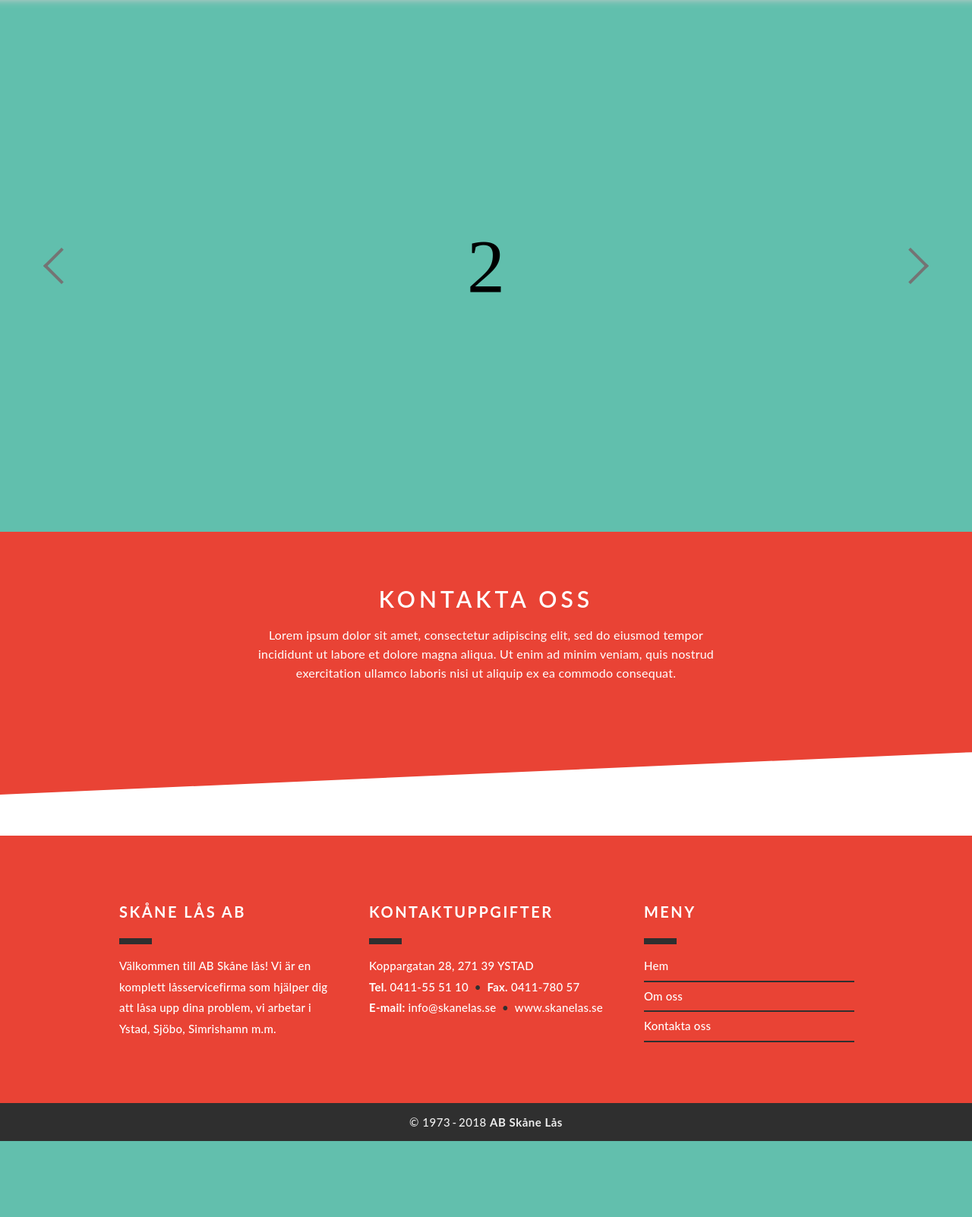
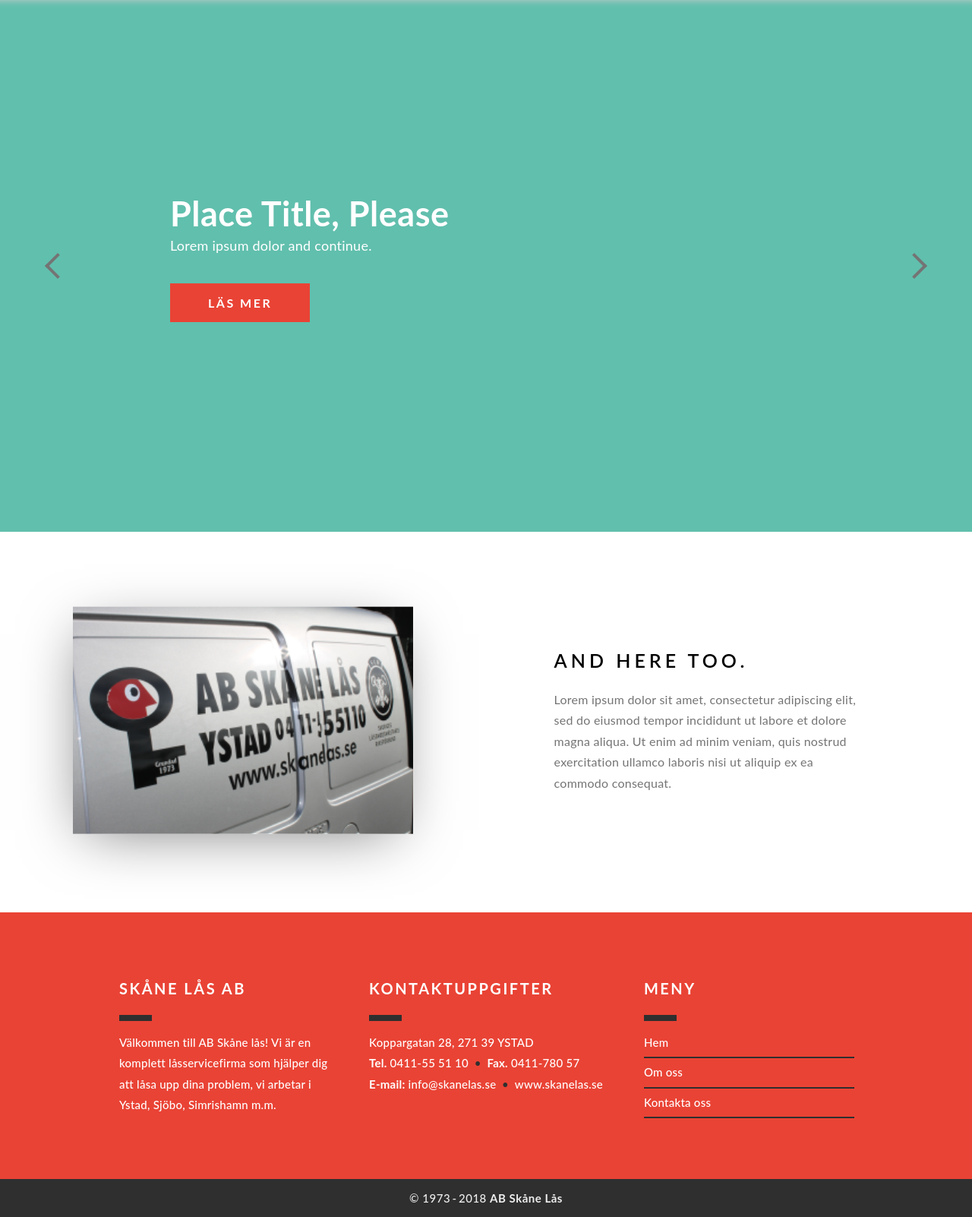
Before and after one commit to WebCreatorUF/Websites, a PHP site: page / in a window 1280 px wide. Shown: the part 65-1667 px from the top of the page at 76% size. Before the commit the page ends 1567 px from the top, so only its background shows below. Run offline with PHP 8.4, Linux system fonts and the light colour scheme; some libraries are stand-ins or nearby versions; some web fonts are replaced.

Commit message:
Add files via upload

```diff
--- a/Projekt_1/index.html
+++ b/Projekt_1/index.html
@@ -24,13 +24,11 @@
 						<div class="sidebar-header">
 							<a href="index.html"><!---SKÅNE LÅS AB--></a>
 						</div>
+						<div class="sidebar-underheader"></div>
 						<ul class="sidebar-list components">
 							<p><a href="index.html">Hem</a></p>
-							<hr style="width:200px; margin:0 auto; border:4px solid #2F2F2F;">
 							<p><a href="Om_oss.html">Om oss</a></p>
-							<hr style="width:200px; margin:0 auto; border:4px solid #2F2F2F;">
 							<p><a href="Kontakta_Oss.php">Kontakta oss</a></p>
-							<hr style="width:200px; margin:0 auto; border:4px solid #2F2F2F;">
 						</ul>
 					</div>
 					<div class="navbar-header">
@@ -68,22 +66,34 @@
                     	<div class="slider-wrapperI">
                       		<div class="inner-wrapperI">
                         		<div class="slide" style="background: #CC5C8C;">1</div>
-                        		<div class="slide" style="background: #61BFAD;">2</div>
+                        		<div class="slide" style="background: #61BFAD;">
+									<div class="slide_content">
+										<h2>Place Title, Please</h2>
+										<p>Lorem ipsum dolor and continue.</p>
+										<a class="submit">LÄS MER</a>
+									</div>
+								</div>
                         		<div class="slide" style="background: #F0CF61;">3</div>
                       		</div>
                     	</div>
                         <div class="buttonI prevI"></div>
                         <div class="buttonI nextI"></div>
                 	</div>
-                    <div>
-                    	<div class="article_top">
-                        	<div class="inner_article_top">
-                                <h1>KONTAKTA OSS</h1>
-                                <p>Lorem ipsum dolor sit amet, consectetur adipiscing elit, sed do eiusmod tempor incididunt ut labore et dolore magna aliqua. Ut enim ad minim veniam, quis nostrud exercitation ullamco laboris nisi ut aliquip ex ea commodo consequat.</p>
-                            </div>
-						</div>
-                   		<div class="rotate"></div>
-             		</div>
+                    <div class="article_about">
+                        <ul>
+                            <li>
+								<div class="img_about">
+									<img src="Bilder/Other/1.png" alt="about">
+								</div>
+                            </li>
+                            <li>
+								<div class="container_text">
+									<h2>AND HERE TOO.</h2>
+									<p>Lorem ipsum dolor sit amet, consectetur adipiscing elit, sed do eiusmod tempor incididunt ut labore et dolore magna aliqua. Ut enim ad minim veniam, quis nostrud exercitation ullamco laboris nisi ut aliquip ex ea commodo consequat.</p>
+								</div>
+                            </li>
+                        </ul>
+                    </div>
             	</div>
             </article>
 			<footer>
--- a/Projekt_1/style.css
+++ b/Projekt_1/style.css
@@ -326,7 +326,7 @@
 	position: relative;
 	width: 50%;
 	text-align: center;
-	line-height: 25px;
+	line-height: 27.5px;
 }
 
 .container_slide {
@@ -525,9 +526,41 @@
 	align-items: center;
 }
 
+.slide_content h2 {
+	font-size: 45px;
+	font-family:"Lato";
+	text-align: left;
+	letter-spacing: 0.5px;
+	color: #fff;
+}
+
+.slide_content p {
+	font-size: 18px;
+	font-family: "Lato";
+	text-align: left;
+	letter-spacing: 0.25px;
+	color: #fff;
+}
+
+.slide_content {
+	width: 100%;
+    height: auto;
+	top: 0%;
+    left: 17.5%;
+    position: relative;
+}
+
+.slide:nth-child(2) h2 {
+	line-height: 5px;
+}
+
+.slide:nth-child(2) p {
+	line-height: 5px;
+}
+
 .buttonI {
-  width: 30px;
-  height: 30px;
+  	width: 20px;
+  	height: 20px;
   	border-top: 4px solid #747474;
   	position: absolute;
   	cursor: pointer;
@@ -558,26 +591,27 @@
     border-top: 4px solid #e94335;
 }
 
-/*
-input[type=submit] {
+
+.submit {
 	background: none;
     background-color: #e94335;
     border: none;
-    padding: 14px 25px;
+    padding: 16px 50px;
     color: #fff;
+	top: -30px;
     font-weight: bolder;
-    font-size: 19px;
+    font-size: 16px;
     font-family: "Lato";
 	position:relative;
-	margin:20px;
-    letter-spacing: .5px;
+    letter-spacing: 2.5px;
 	transition: .25s ease-in-out;
 }
-input[type=submit]:hover {
+
+.submit:hover {
     background-color: #D13D31;
 	cursor: pointer;
 }
-*/
+
 /*------------------------------FOOTER---------------------------------*/
 
 footer {
```
Also changed, not shown: other parts of Projekt_1/style.css (+20 -5 lines). Lines whose indentation alone changed are shown as unchanged.
